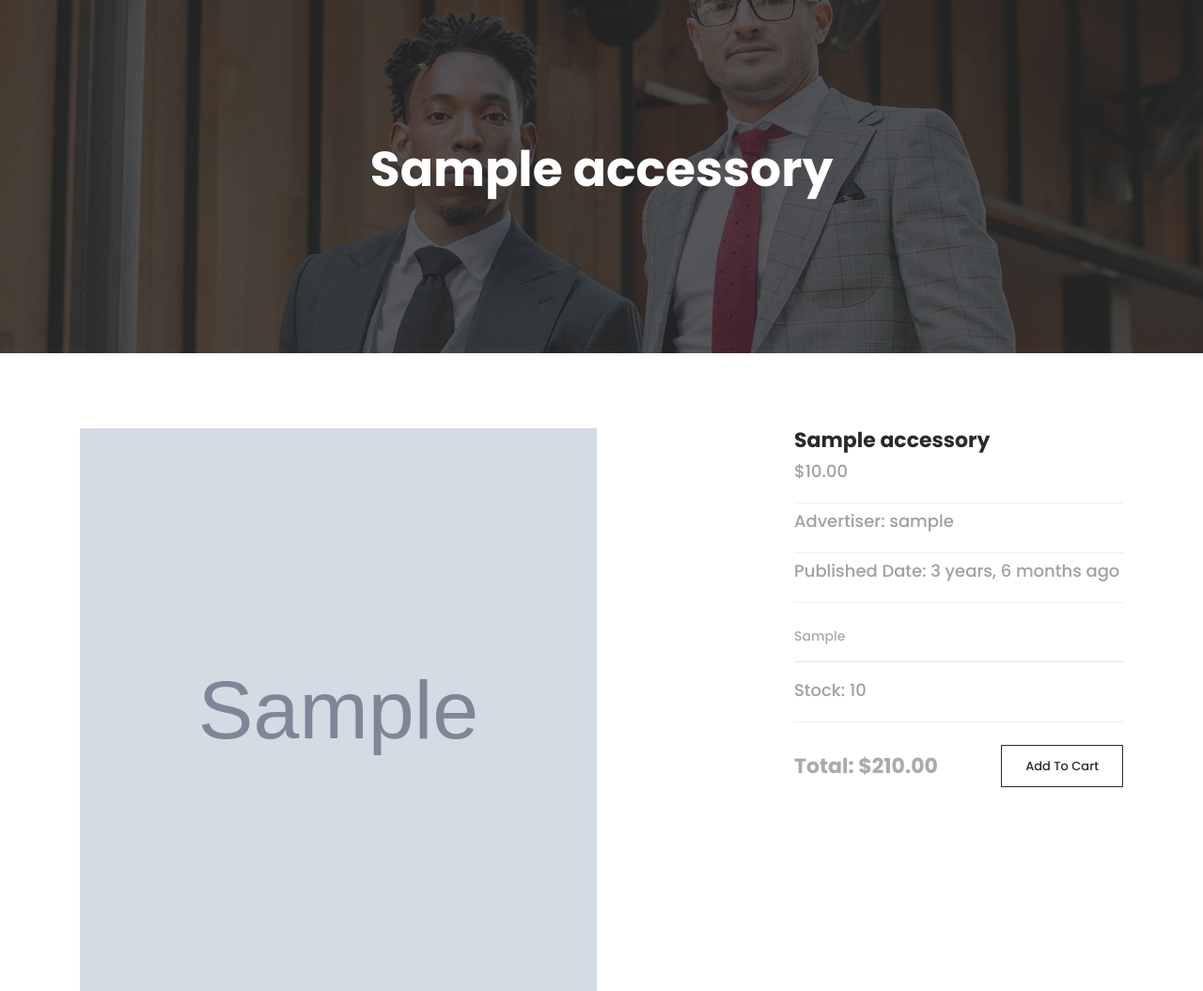
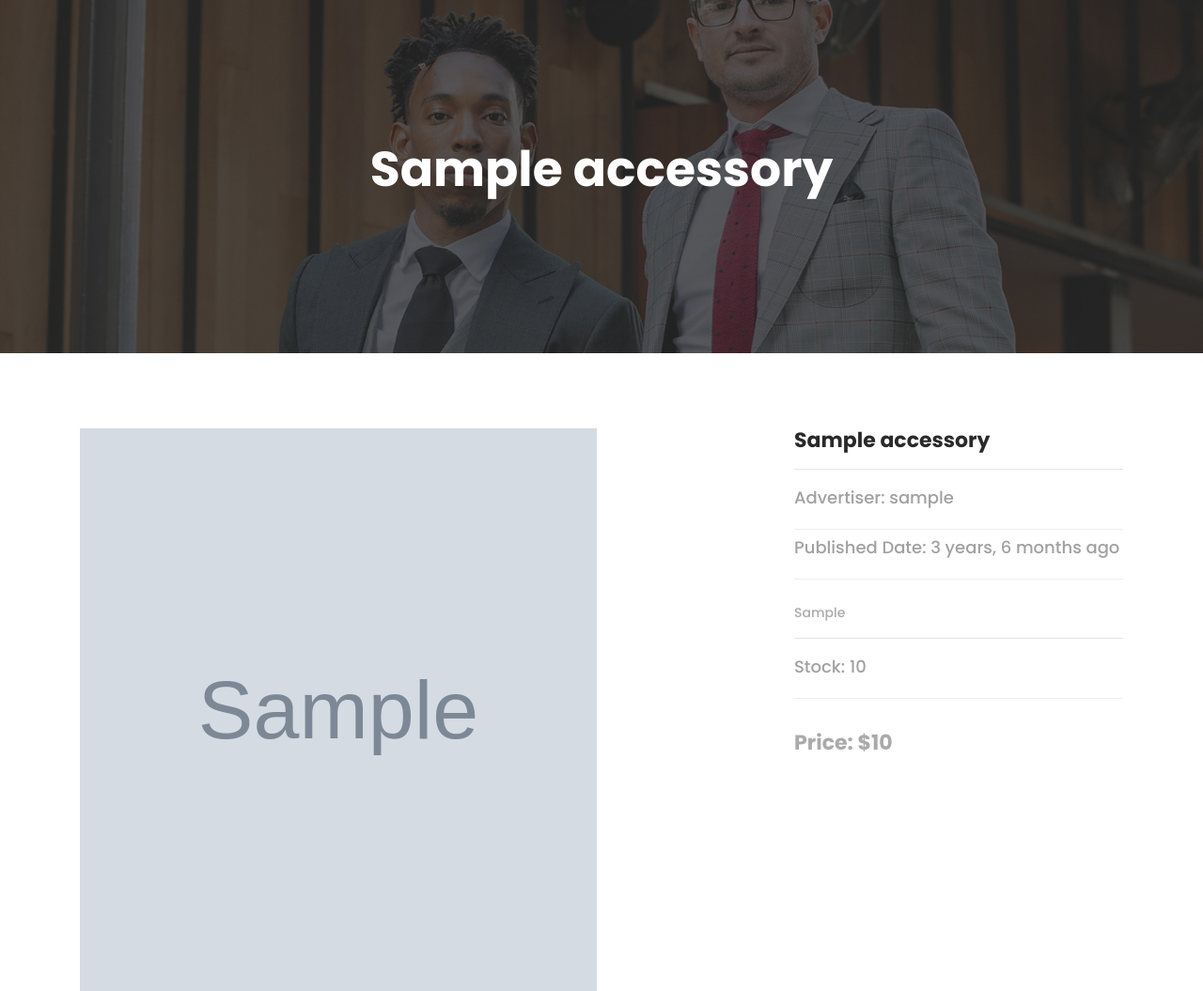
Before and after one commit to mrrahbarnia/Internet_Store, a Django app: a page that uses core/templates/products/single-product.html in a window 1280 px wide. Shown: the part 161-1216 px from the top of the page at 94% size. Run offline with Django 4.2, Linux system fonts and the light colour scheme; tables that the repository leaves empty hold one stand-in row (values such as "Sample post"); grey boxes marked "Sample" are stand-in pictures; some libraries are stand-ins or nearby versions.

Commit message:
Changed single-product
1-Some frontend changes in single-product.html

```diff
--- a/core/templates/products/single-product.html
+++ b/core/templates/products/single-product.html
@@ -1,4 +1,5 @@
 {% extends 'base.html' %}
+{% load products_tags %}
 {% load humanize %}
 {% load static %}
 
@@ -31,8 +32,11 @@
             <div class="col-lg-4">
                 <div class="right-content">
                     <h4>{{product.model_name}}</h4>
-                    <span class="price">${{product.price}}</span>
+                    <hr>
                     {% if product.discount_Percentage > 0 %}
+
+                    <span class="price">Previous Price: ${{product.price}}</span>
+
                     <span class="price">{{product.discount_Percentage}}% off</span>
                     {% endif %}
 
@@ -45,8 +49,8 @@
 
                     <br>
                     <div class="total">
-                        <h4>Total: $210.00</h4>
-                        <div class="main-border-button"><a href="#">Add To Cart</a></div>
+                        <h4>Price: ${% calculated_price product.price product.discount_Percentage %}</h4>
+
                     </div>
                 </div>
             </div>
```
